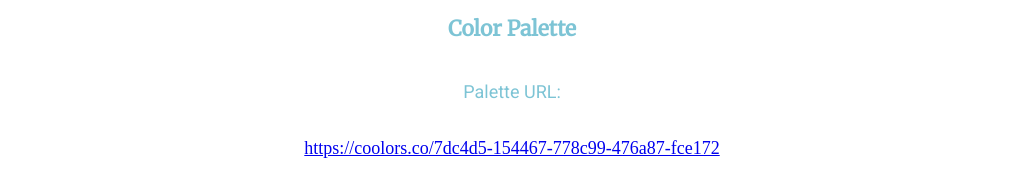
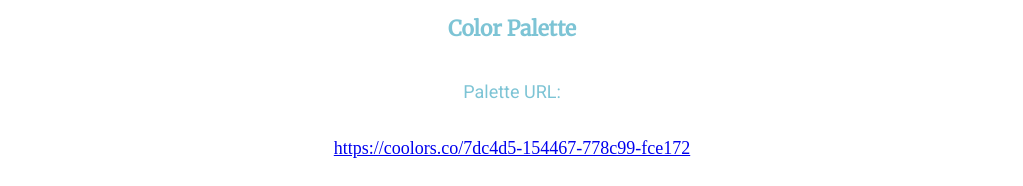
Before and after one commit to byui-paul/wdd130, a plain HTML site: page wwr/site-plan-rafting.html in a window 1280 px wide. Shown: the part 1300-1486 px from the top of the page, without its empty margins (128-1151 px from the left). Drawn offline with Linux system fonts and the light colour scheme.

Commit message:
color pallate update

```diff
--- a/wwr/site-plan-rafting.html
+++ b/wwr/site-plan-rafting.html
@@ -47,8 +47,8 @@
 
     <!-- Copy and paste the URL to your finished palette below. Replace the href value that is there with yours. Make sure to paste it into both the href value and the content text of the <a> tag -->
     <p>Palette URL:</p>
-    <a href="https://coolors.co/7dc4d5-154467-778c99-476a87-fce172"
-      target="_blank">https://coolors.co/7dc4d5-154467-778c99-476a87-fce172</a>
+    <a href="https://coolors.co/7dc4d5-154467-778c99-fce172"
+      target="_blank">https://coolors.co/7dc4d5-154467-778c99-fce172</a>
 
     <table class="colors">
       <tr>
```
